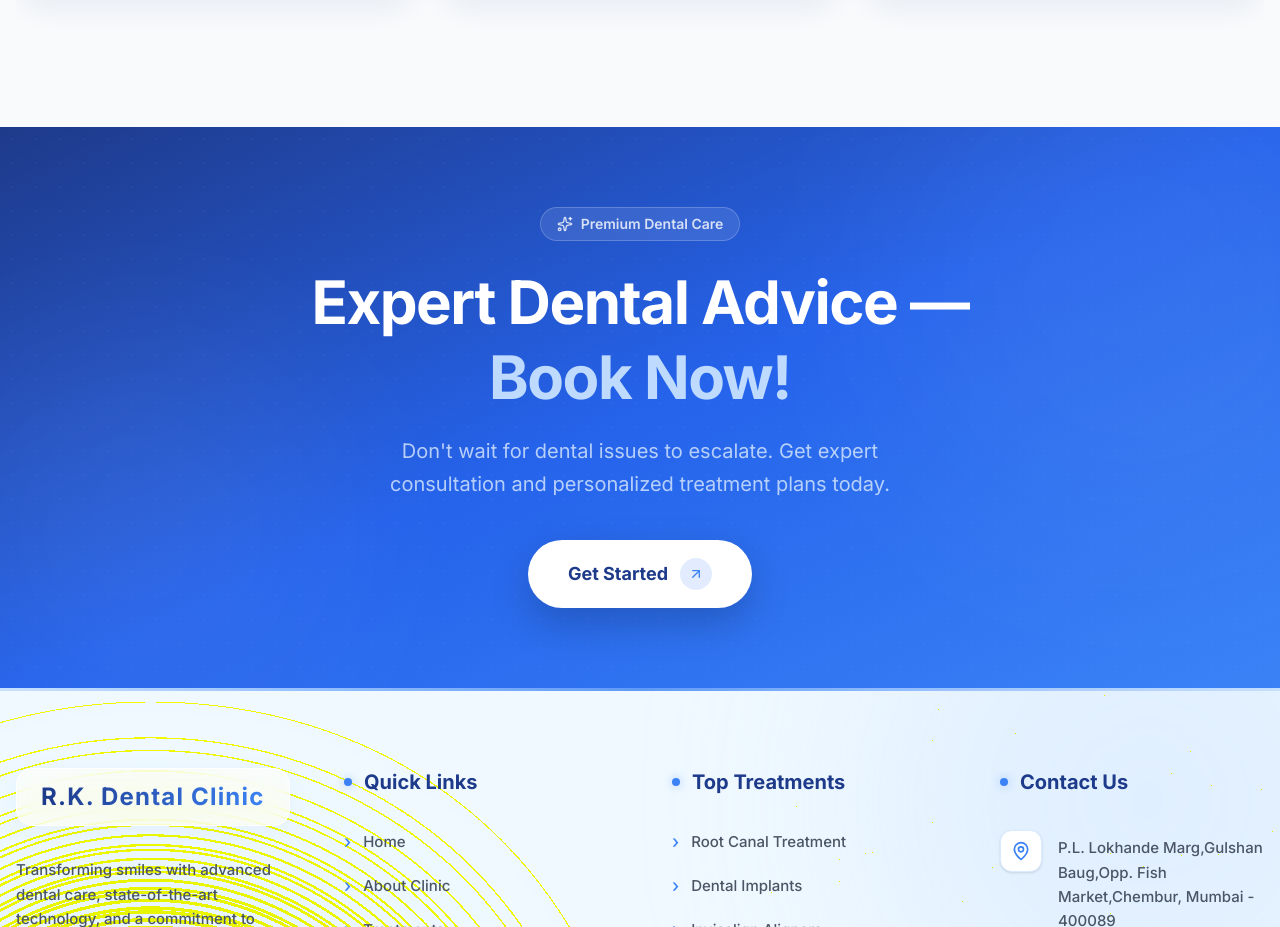
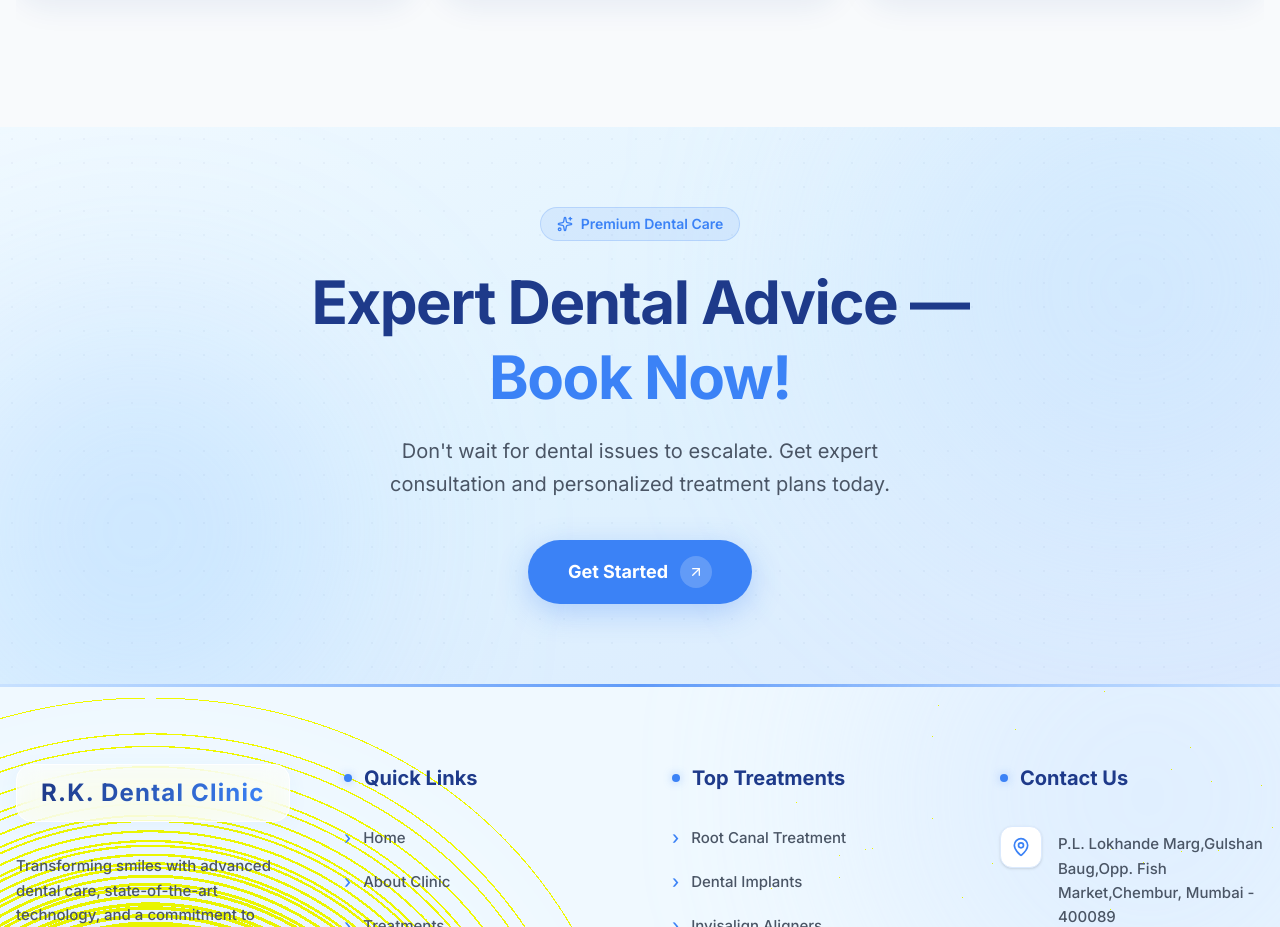
Before and after one commit to khusshis/dental, a React (Vite) app: page / in a window 1280 px wide. Shown: the part 3320-4247 px from the top of the page. Built offline with nearby package versions, Linux system fonts and the light colour scheme.

Commit message:
Light CTA section with inline form sending data to WhatsApp

```diff
--- a/src/App.tsx
+++ b/src/App.tsx
@@ -142,6 +142,8 @@ export default function App() {
   const [lastScrollY, setLastScrollY] = useState(0);
   const [isLoading, setIsLoading] = useState(true);
   const [showBackToTop, setShowBackToTop] = useState(false);
+  const [ctaFormOpen, setCtaFormOpen] = useState(false);
+  const [ctaForm, setCtaForm] = useState({ name: '', phone: '', service: '', date: '' });
   const navRef = useRef(null);
 
   useEffect(() => {
@@ -846,23 +848,20 @@ export default function App() {
         </div>
       </section>
       {/* CTA Section */}
-      <section className="relative py-20 overflow-hidden">
-        {/* Background */}
-        <div className="absolute inset-0 bg-gradient-to-br from-[#1e3a8a] via-[#2563eb] to-[#3b82f6]">
+      <section className="relative py-20 overflow-hidden bg-gradient-to-br from-[#f0f9ff] via-[#e0f2fe] to-[#dbeafe]">
         {/* Animated floating orbs */}
         <motion.div
           animate={{ scale: [1, 1.3, 1], x: [0, 60, 0], y: [0, -40, 0] }}
           transition={{ duration: 12, repeat: Infinity, ease: "easeInOut" }}
-            className="absolute top-0 right-0 w-[400px] h-[400px] rounded-full bg-white/5 blur-[80px]"
+          className="absolute top-0 right-0 w-[400px] h-[400px] rounded-full bg-blue-200/40 blur-[100px]"
         ></motion.div>
         <motion.div
           animate={{ scale: [1, 1.2, 1], x: [0, -50, 0], y: [0, 30, 0] }}
           transition={{ duration: 16, repeat: Infinity, ease: "easeInOut" }}
-            className="absolute bottom-0 left-0 w-[350px] h-[350px] rounded-full bg-white/5 blur-[80px]"
+          className="absolute bottom-0 left-0 w-[350px] h-[350px] rounded-full bg-blue-300/30 blur-[100px]"
         ></motion.div>
-          {/* Grid pattern overlay */}
-          <div className="absolute inset-0 opacity-[0.03]" style={{ backgroundImage: 'radial-gradient(circle, white 1px, transparent 1px)', backgroundSize: '24px 24px' }}></div>
-        </div>
+        {/* Dot pattern */}
+        <div className="absolute inset-0 opacity-[0.04]" style={{ backgroundImage: 'radial-gradient(circle, #1e3a8a 1px, transparent 1px)', backgroundSize: '24px 24px' }}></div>
 
         <div className="max-w-[900px] mx-auto px-4 relative z-10 text-center">
           <motion.div
@@ -871,27 +870,121 @@ export default function App() {
             viewport={{ once: true }}
             transition={{ duration: 0.7 }}
           >
-            <div className="inline-flex items-center gap-2 px-4 py-1.5 rounded-full bg-white/10 backdrop-blur-sm border border-white/20 text-white/80 text-sm font-semibold mb-6">
+            <div className="inline-flex items-center gap-2 px-4 py-1.5 rounded-full bg-[#3b82f6]/10 border border-[#3b82f6]/20 text-[#3b82f6] text-sm font-semibold mb-6">
               <Sparkles className="w-4 h-4" />
               <span>Premium Dental Care</span>
             </div>
-            <h2 className="text-4xl md:text-5xl lg:text-6xl font-extrabold text-white leading-tight mb-5 tracking-tight">
-              Expert Dental Advice —<br className="hidden md:block" /> <span className="text-blue-200">Book Now!</span>
+            <h2 className="text-4xl md:text-5xl lg:text-6xl font-extrabold text-[#1e3a8a] leading-tight mb-5 tracking-tight">
+              Expert Dental Advice —<br className="hidden md:block" /> <span className="text-[#3b82f6]">Book Now!</span>
             </h2>
-            <p className="text-blue-100/80 text-lg md:text-xl max-w-xl mx-auto mb-10 leading-relaxed">
+            <p className="text-gray-600 text-lg md:text-xl max-w-xl mx-auto mb-10 leading-relaxed">
               Don't wait for dental issues to escalate. Get expert consultation and personalized treatment plans today.
             </p>
-            <motion.a
-              href="#appointment-form"
+
+            {/* Toggle Form */}
+            {!ctaFormOpen ? (
+              <motion.button
+                onClick={() => setCtaFormOpen(true)}
                 whileHover={{ scale: 1.05, y: -3 }}
                 whileTap={{ scale: 0.97 }}
-              className="inline-flex items-center gap-3 bg-white text-[#1e3a8a] px-10 py-4.5 font-bold text-lg rounded-full shadow-[0_15px_40px_rgba(0,0,0,0.2)] hover:shadow-[0_20px_50px_rgba(0,0,0,0.3)] transition-all duration-300 group"
+                className="inline-flex items-center gap-3 bg-[#3b82f6] text-white px-10 py-4 font-bold text-lg rounded-full shadow-[0_8px_30px_rgba(59,130,246,0.3)] hover:bg-[#2563eb] transition-all duration-300 group"
               >
                 <span>Get Started</span>
-              <span className="flex items-center justify-center w-8 h-8 rounded-full bg-[#3b82f6]/15 group-hover:bg-[#3b82f6] transition-colors duration-300">
-                <ArrowUp className="w-4 h-4 text-[#3b82f6] group-hover:text-white transition-colors duration-300 rotate-[45deg]" />
+                <span className="flex items-center justify-center w-8 h-8 rounded-full bg-white/20 group-hover:bg-white/30 transition-colors duration-300">
+                  <ArrowUp className="w-4 h-4 text-white rotate-[45deg]" />
                 </span>
-            </motion.a>
+              </motion.button>
+            ) : (
+              <motion.div
+                initial={{ opacity: 0, y: 20, scale: 0.95 }}
+                animate={{ opacity: 1, y: 0, scale: 1 }}
+                transition={{ duration: 0.4, type: "spring" }}
+                className="max-w-md mx-auto bg-white/80 backdrop-blur-xl rounded-2xl p-8 shadow-[0_20px_60px_rgba(59,130,246,0.12)] border border-blue-100"
+              >
+                <div className="flex justify-between items-center mb-6">
+                  <h3 className="text-xl font-bold text-[#1e3a8a]">Book Appointment</h3>
+                  <button onClick={() => setCtaFormOpen(false)} className="p-1.5 rounded-full hover:bg-gray-100 transition-colors">
+                    <X size={18} className="text-gray-400" />
+                  </button>
+                </div>
+                <form className="flex flex-col gap-5 text-left" onSubmit={(e) => {
+                  e.preventDefault();
+                  if (ctaForm.phone.length !== 10 || !/^\d+$/.test(ctaForm.phone)) {
+                    return;
+                  }
+                  const msg = `🦷 *New Appointment Request*%0A%0A👤 *Name:* ${ctaForm.name}%0A📱 *Phone:* +91 ${ctaForm.phone}%0A🏥 *Service:* ${ctaForm.service || 'Not specified'}%0A📅 *Date:* ${ctaForm.date}%0A%0A_Sent from R.K. Dental Clinic Website_`;
+                  window.open(`https://wa.me/918433856648?text=${msg}`, '_blank');
+                  setCtaForm({ name: '', phone: '', service: '', date: '' });
+                  setCtaFormOpen(false);
+                }}>
+                  {/* Name */}
+                  <div className="group">
+                    <label className="text-[11px] font-bold text-[#1e3a8a] uppercase tracking-wider mb-1 block">Full Name</label>
+                    <input
+                      type="text"
+                      value={ctaForm.name}
+                      onChange={(e) => setCtaForm({...ctaForm, name: e.target.value})}
+                      className="w-full px-0 py-1.5 bg-transparent border-0 border-b border-gray-300 focus:outline-none focus:border-[#3b82f6] transition-all text-[#1e3a8a] font-medium"
+                      placeholder="Enter your name"
+                      required
+                    />
+                  </div>
+                  {/* Phone */}
+                  <div className="group">
+                    <label className="text-[11px] font-bold text-[#1e3a8a] uppercase tracking-wider mb-1 block">Mobile Number</label>
+                    <div className="flex gap-2">
+                      <span className="py-1.5 text-gray-500 border-b border-gray-300 text-sm">+91</span>
+                      <input
+                        type="tel"
+                        maxLength={10}
+                        value={ctaForm.phone}
+                        onChange={(e) => setCtaForm({...ctaForm, phone: e.target.value.replace(/\D/g, '')})}
+                        className="w-full px-0 py-1.5 bg-transparent border-0 border-b border-gray-300 focus:outline-none focus:border-[#3b82f6] transition-all text-[#1e3a8a] font-medium"
+                        placeholder="10-digit number"
+                        required
+                      />
+                    </div>
+                  </div>
+                  {/* Service */}
+                  <div>
+                    <label className="text-[11px] font-bold text-[#1e3a8a] uppercase tracking-wider mb-1 block">Service Required</label>
+                    <select
+                      value={ctaForm.service}
+                      onChange={(e) => setCtaForm({...ctaForm, service: e.target.value})}
+                      className="w-full px-0 py-1.5 bg-transparent border-0 border-b border-gray-300 focus:outline-none focus:border-[#3b82f6] transition-all text-[#1e3a8a] font-medium cursor-pointer"
+                    >
+                      <option value="">Select Treatment</option>
+                      <option value="Root Canal Treatment">Root Canal Treatment</option>
+                      <option value="Dental Implants">Dental Implants</option>
+                      <option value="Braces & Aligners">Braces & Aligners</option>
+                      <option value="Teeth Whitening">Teeth Whitening</option>
+                      <option value="Other">Other</option>
+                    </select>
+                  </div>
+                  {/* Date */}
+                  <div className="group">
+                    <label className="text-[11px] font-bold text-[#1e3a8a] uppercase tracking-wider mb-1 block">Preferred Date</label>
+                    <input
+                      type="date"
+                      value={ctaForm.date}
+                      onChange={(e) => setCtaForm({...ctaForm, date: e.target.value})}
+                      className="w-full px-0 py-1.5 bg-transparent border-0 border-b border-gray-300 focus:outline-none focus:border-[#3b82f6] transition-all text-[#1e3a8a] font-medium cursor-pointer"
+                      required
+                    />
+                  </div>
+                  {/* Submit */}
+                  <motion.button
+                    type="submit"
+                    whileHover={{ scale: 1.02 }}
+                    whileTap={{ scale: 0.98 }}
+                    className="w-full bg-[#3b82f6] text-white py-3.5 font-bold rounded-full flex items-center justify-center gap-2 hover:bg-[#2563eb] transition-all shadow-[0_8px_24px_rgba(59,130,246,0.3)] mt-2"
+                  >
+                    <svg className="w-5 h-5 fill-current" viewBox="0 0 24 24"><path d="M12.031 0C5.385 0 0 5.385 0 12.032c0 2.138.56 4.22 1.624 6.06L.234 23.364l5.412-1.42A12.022 12.022 0 0 0 12.032 24c6.646 0 12.03-5.386 12.03-12.033S18.677 0 12.03 0zm5.955 17.15c-.247.697-1.442 1.34-2.028 1.408-.545.064-1.229.176-3.864-.913-3.176-1.31-5.263-4.57-5.422-4.78-.158-.21-1.298-1.722-1.298-3.284 0-1.562.812-2.33 1.101-2.637.288-.308.625-.385.834-.385.208 0 .416.002.604.01.203.008.472-.075.738.568.273.66.932 2.27 1.013 2.436.082.167.136.363.029.576-.107.213-.162.346-.324.536-.16.19-.336.417-.482.553-.16.15-.327.316-.145.629.182.313.806 1.332 1.733 2.158 1.066 1.942 1.842 2.146 2.156.204.313.325.268.448.196.123-.072.585-.683.743-.918.158-.234.316-.195.545-.11.23.086 1.442.68 1.69.816.248.128.388.204.444.315.056.111.056.643-.191 1.34z"/></svg>
+                    Send via WhatsApp
+                  </motion.button>
+                </form>
+              </motion.div>
+            )}
           </motion.div>
         </div>
       </section>
```
Lines whose indentation alone changed are shown as unchanged.
